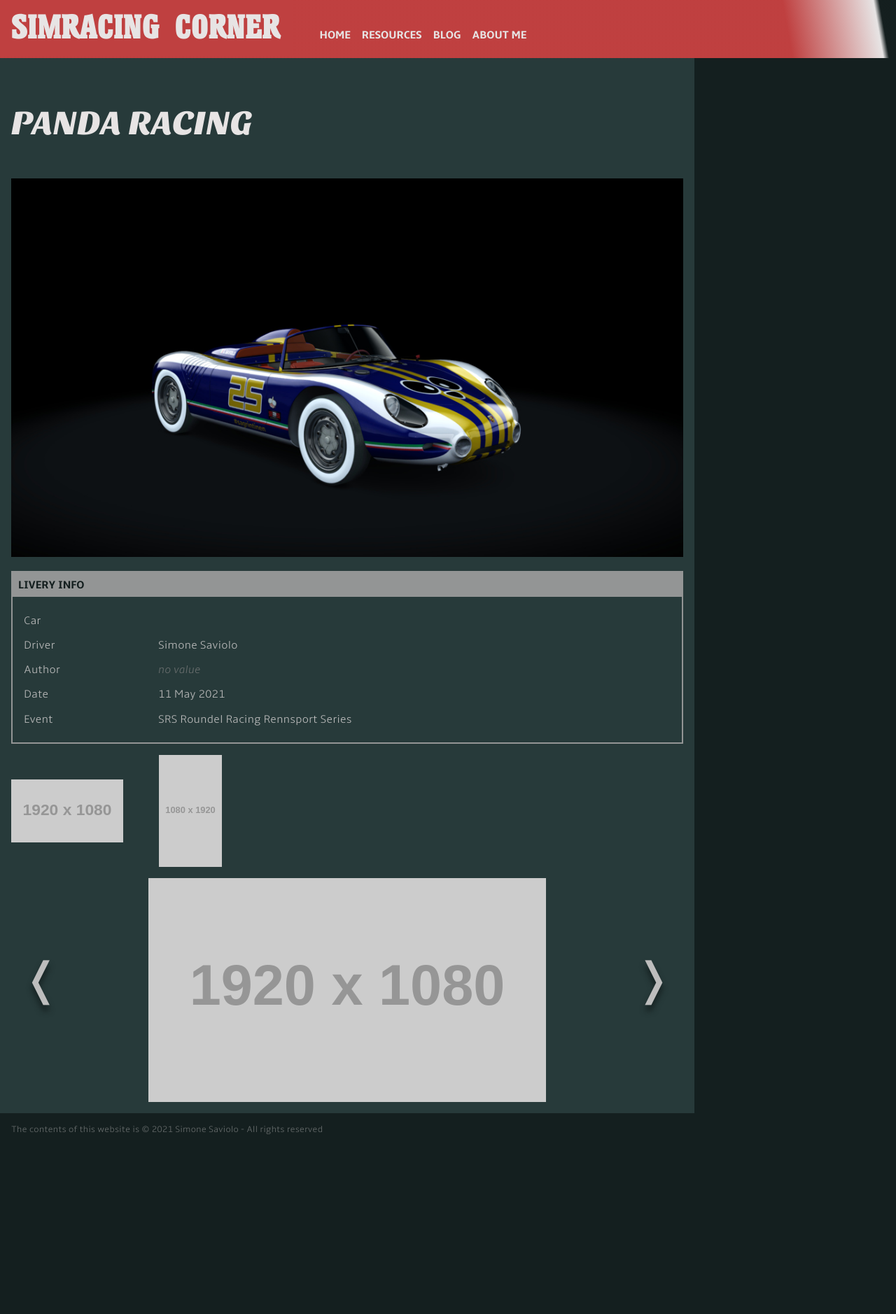
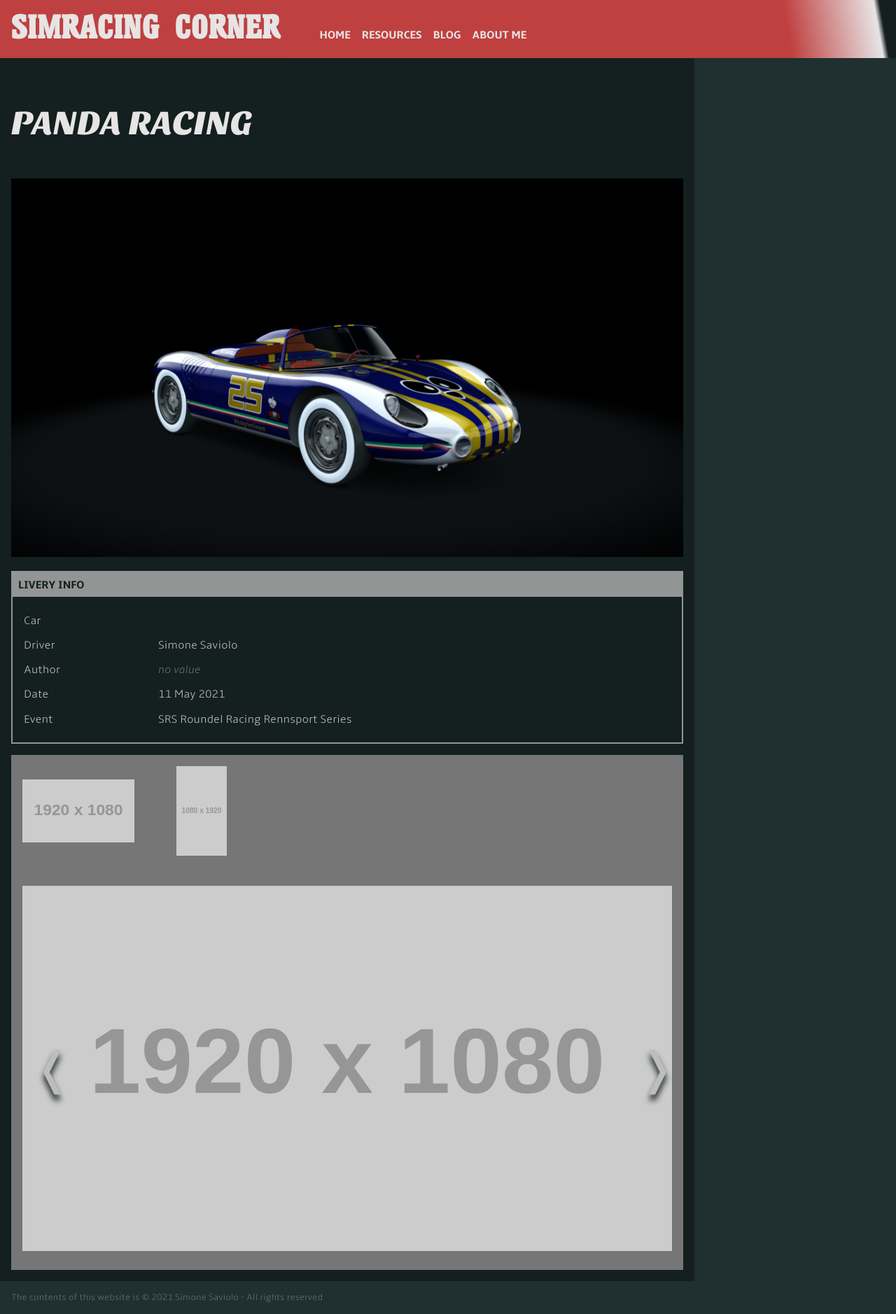
Before and after one commit to savissimo/simracing-corner, a Jekyll site: the page built from docs/_liveries/ac-ks_porsche_718_spyder_rs-panda_racing.md, in a window 1280 px wide. Shown: the whole page at 70% size. Built offline with Jekyll 4.4.1, drawn with Linux system fonts in a browser that asks for light colours; before the commit the page ends 1638 px from its top, so only the background shows below that.

Commit message:
Added scroll buttons to the thumbnail in the gallery; UI chromatic improvements

```diff
--- a/docs/_layouts/livery.html
+++ b/docs/_layouts/livery.html
@@ -42,6 +42,8 @@
 	<div class="picture-gallery__front-window">
 	</div>
 	<div class="picture-gallery__controls">
+		<button class="picture-gallery__control" data-action="scroll-pictures-left">&#12298;</button>
+		<button class="picture-gallery__control" data-action="scroll-pictures-right">&#12299;</button>
 		<button class="picture-gallery__control" data-action="prev">&#10092;</button>
 		<button class="picture-gallery__control" data-action="next">&#10093;</button>
 	</div>
--- a/docs/_sass/main.scss
+++ b/docs/_sass/main.scss
@@ -6,7 +6,7 @@
 }
 
 html {
-	background-color: $background-color;
+	background-color: $background-color-light;
 	color: $text-color;
 	font-size: $small-font-size;
 	font-weight: 100;
@@ -161,7 +161,7 @@
 body > main {
 	max-width: 60em;
 	padding: 1rem;
-	background-color: $background-color-light;
+	background-color: $background-color;
 }
 
 body > .main-sidebar {
--- a/docs/_sass/variables.scss
+++ b/docs/_sass/variables.scss
@@ -20,9 +20,10 @@
 $color-white: hsl(0, 5%, 90%);
 $color-gray: shade($color-white, 2);
 $color-red: hsl(0, 50%, 50%);
+$color-middle-gray: #767676;
 
 $background-color: $color-black;
-$background-color-light: make-lighter($color-black, .5);
+$background-color-light: make-lighter($color-black, .3);
 
 $structure-color: $color-gray;
 $structure-color-dark: shade($color-gray, 2);
--- a/docs/_sass/widgets.scss
+++ b/docs/_sass/widgets.scss
@@ -151,15 +151,16 @@
 	position: relative;
 	display: flex;
 	flex-direction: column;
-	gap: 1rem;
+	background-color: $color-middle-gray;
 
 	.picture-gallery__pictures {
 		display: flex;
 		justify-content: start;
 		gap: 1rem;
 		height: $picture-gallery-navbar-height;
+		padding: 1rem;
 
-		overflow: scroll hidden;
+		overflow: hidden;
 
 		@include respond-above(sm) {
 			height: $picture-gallery-navbar-height-sm;
@@ -195,9 +196,10 @@
 	.picture-gallery__front-window {
 		width: 100%;
 		height: $picture-gallery-frontwindow-height;
+		padding: 1rem;
 
 		@include respond-above(sm) {
-			height: $picture-gallery-frontwindow-height;
+			height: $picture-gallery-frontwindow-height-sm;
 		}
 
 		@include centered-content;
@@ -216,6 +218,8 @@
 			color: $text-color;
 			border: none;
 			font-size: 4rem;
+			padding: 1rem;
+			cursor: pointer;
 			pointer-events: auto;
 			text-shadow: $color-black 0 .5rem .5rem;
 
@@ -224,35 +228,58 @@
 			}
 
 			@include respond-on-hover-devices {
-				color: $text-color-weak;
+				color: $text-color;
 			}
 
-			&[data-action="prev"] {
+			&[data-action="scroll-pictures-left"], &[data-action="scroll-pictures-right"] {
+				position: absolute;
+				top: 0;
+				width: 6rem;
+				height: $picture-gallery-navbar-height;
+				font-size: 2rem;
+
+				@include respond-above(sm) {
+					height: $picture-gallery-navbar-height-sm;
+				}
+			}
+
+			&[data-action="prev"], &[data-action="next"] {
 				position: absolute;
 				top: $picture-gallery-navbar-height;
+				width: 6rem;
+				height: $picture-gallery-frontwindow-height;
+				padding: 2rem;
+
+				@include respond-above(sm) {
+					top: $picture-gallery-navbar-height-sm;
+					height: $picture-gallery-frontwindow-height-sm;
+				}
+			}
+
+			&[data-action="prev"], &[data-action="scroll-pictures-left"] {
 				left: 0;
 				text-align: left;
-				width: 6rem;
-				height: $picture-gallery-frontwindow-height;
-				padding: 1rem;
 
 				&:hover {
 					background: linear-gradient(to right, $color-black 0%, transparent 100%);
 				}
 			}
 
-			&[data-action="next"] {
-				position: absolute;
-				top: $picture-gallery-navbar-height;
+			&[data-action="next"], &[data-action="scroll-pictures-right"] {
 				right: 0;
 				text-align: right;
-				width: 6rem;
-				height: $picture-gallery-frontwindow-height;
-				padding: 1rem;
 
 				&:hover {
 					background: linear-gradient(to left, $color-black 0%, transparent 100%);
 				}
+			}
+
+			&[data-action="scroll-pictures-left"] {
+				background: linear-gradient(to right, $color-black 0%, transparent 100%);
+			}
+
+			&[data-action="scroll-pictures-right"] {
+				background: linear-gradient(to left, $color-black 0%, transparent 100%);
 			}
 		}
 	}
```
Also changed, not shown: docs/assets/js/scripts/picture-gallery.js (+26 -5 lines).
